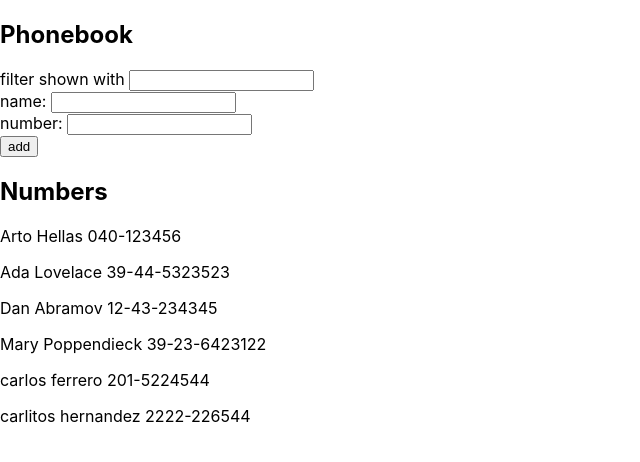
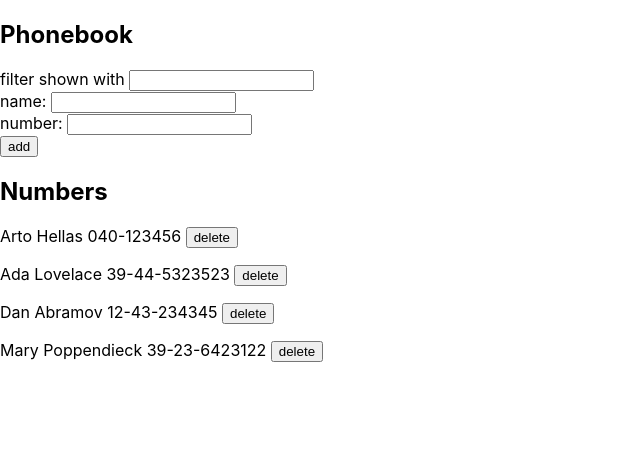
Before and after one commit to Tomas945/Fullstack-bootcamp, a React (Create React App) app in the folder part2/phone-book/: page / in a window 1280 px wide. Shown: the top 462 px of the page, without its empty margins (0-640 px from the left). Built offline with nearby package versions, Linux system fonts and the light colour scheme; data requests are answered from the project's data file.

Commit message:
Finish excercise 2.14

```diff
--- a/part2/phone-book/db.json
+++ b/part2/phone-book/db.json
@@ -1,34 +1,24 @@
 {
-  "persons": [
+  "persons":[
     {
       "name": "Arto Hellas",
       "number": "040-123456",
-      "id": "1"
+      "id": 1
     },
     {
       "name": "Ada Lovelace",
       "number": "39-44-5323523",
-      "id": "2"
+      "id": 2
     },
     {
       "name": "Dan Abramov",
       "number": "12-43-234345",
-      "id": "3"
+      "id": 3
     },
     {
       "name": "Mary Poppendieck",
       "number": "39-23-6423122",
-      "id": "4"
-    },
-    {
-      "id": "ee27",
-      "name": "carlos ferrero",
-      "number": "201-5224544"
-    },
-    {
-      "id": "9a81",
-      "name": "carlitos hernandez",
-      "number": "2222-226544"
+      "id": 4
     }
   ]
 }
--- a/part2/phone-book/src/App.js
+++ b/part2/phone-book/src/App.js
@@ -11,11 +11,15 @@ const App = () => {
 	const [newNumber, setNewNumber] = useState("");
 	const [newFilter, setNewFilter] = useState("");
 
-	useEffect(() => {
+
+
+	useEffect(()=> {
 		getperson()
 		.then(response => {
 		setPersons(response)
-	})}, [])
+	})}, [{db: persons}])
+
+
 
 
 	const handleChange = (event) => {
@@ -58,10 +62,10 @@ const App = () => {
 			<Filter newFilter={newFilter} handleFilter={handleFilter} />
 			<Personform addName={handleSubmit} newName={newName} handleName={handleChange} newNumber={newNumber} handleNumber={handleNumber} />
 			<h2>Numbers</h2>
-			<Personslist persons={persons} newFilter={newFilter} />
+			<Personslist persons={persons} newFilter={newFilter}  />
 
 		</div>
 	);
 };
 
-export default App;
+export default  App;
--- a/part2/phone-book/src/Personslist.js
+++ b/part2/phone-book/src/Personslist.js
@@ -1,11 +1,16 @@
+import deleteperson from "./services/deleteperson";
+
 const Personslist = ({persons, newFilter}) => {
+
+
+
 
     const filterpersons = () => {
 		return persons.filter(person => person.name.toLowerCase().includes(newFilter.toLowerCase()))
 	}
         return (
             <div>
-                {filterpersons().map(person => <p key={person.name}>{person.name} {person.number} </p>)}
+                {filterpersons().map(person => <p key={person.name}>{person.name} {person.number} <button onClick={() => deleteperson(person.id)}>delete</button></p>)}
             </div>
         )
     }
--- /dev/null
+++ b/part2/phone-book/src/services/deleteperson.js
@@ -0,0 +1,14 @@
+import axios from "axios";
+
+const deleteperson = (personid) => {
+    if (window.confirm("Delete this person?"))
+    axios
+    .delete(`http://localhost:3001/persons/${personid}`)
+    .then(response => {
+        return response
+    })
+
+}
+
+
+export default deleteperson;
```
